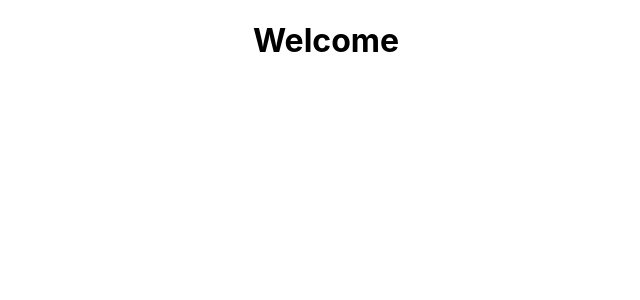
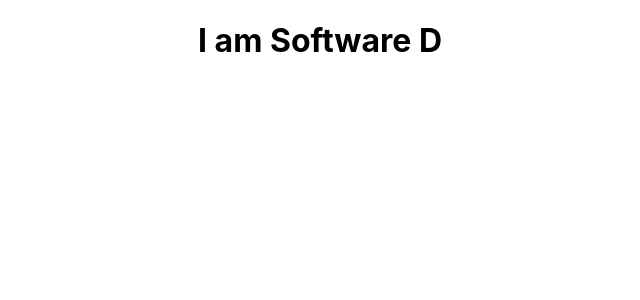
Before and after one commit to kab0o0m/Portfolio, a React (Create React App) app: page / in a window 1280 px wide. Shown: the top 300 px of the page, without its empty margins (314-954 px from the left). Built offline with nearby package versions, Linux system fonts and the light colour scheme.

Commit message:
added typewrite animation

```diff
--- a/package.json
+++ b/package.json
@@ -10,6 +10,7 @@
     "react-dom": "^18.2.0",
     "react-router-dom": "^6.22.2",
     "react-scripts": "5.0.1",
+    "react-simple-typewriter": "^5.0.1",
     "web-vitals": "^2.1.4"
   },
   "scripts": {
--- a/src/App.js
+++ b/src/App.js
@@ -7,7 +7,7 @@ function App() {
     <div className="App">
       <Router>
         <Routes>
-          <Route path="/" element={<Homepage />} />
+          <Route exact path="/" element={<Homepage />} />
         </Routes>
       </Router>
     </div>
--- a/src/Components/Homepage/Homepage.js
+++ b/src/Components/Homepage/Homepage.js
@@ -1,9 +1,21 @@
 import React from "react";
+import { useTypewriter, Cursor } from "react-simple-typewriter";
 
 const Homepage = () => {
+  const [text] = useTypewriter({
+    words: ["Developer", "Engineer"],
+    loop: {},
+  });
+
   return (
     <div>
-      <h1>Welcome</h1>
+      <h1>
+        I am Software
+        <span> {text}</span>
+        <span>
+          <Cursor />
+        </span>
+      </h1>
     </div>
   );
 };
```
Also changed, not shown: 1 other file (tests, documents, lock files or other folders).
